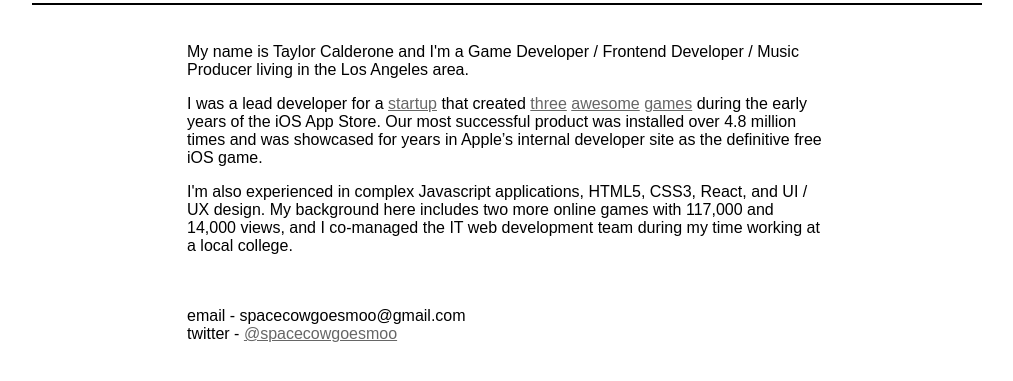
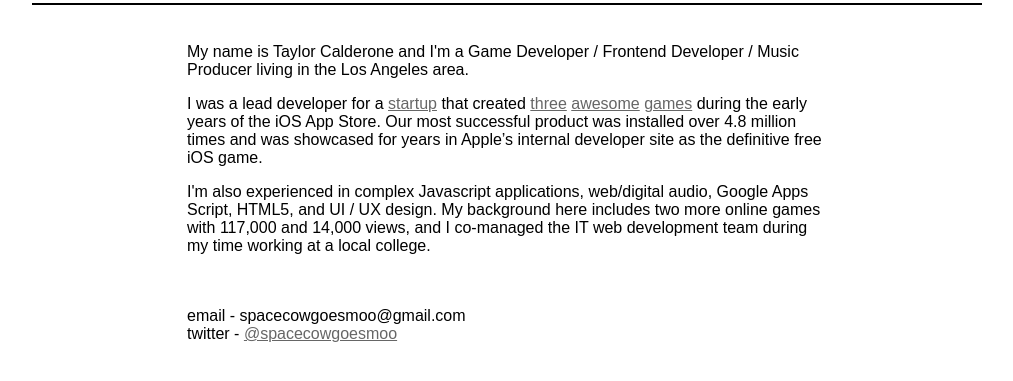
Before and after one commit to spacecowgoesmoo/taylorcalderone.com, a PHP site: page / in a window 1280 px wide. Shown: the part 87-468 px from the top of the page, without its empty margins (133-1146 px from the left). Run offline with PHP 8.4, Linux system fonts and the light colour scheme.

Commit message:
Changed some paragraph text

```diff
--- a/index.php
+++ b/index.php
@@ -8,7 +8,7 @@
 
 	<p>I was a lead developer for a <a href='http://www.bovinedragonsoftware.com' target='_blank' rel='noopener'>startup</a> that created <a href ="https://toucharcade.com/2013/09/30/trace-2-review-years-ahead-of-the-first-game/" target='_blank' rel="noopener">three</a> <a href ="https://web.archive.org/web/20190211195412/http://www.slidetoplay.com/gomi-review/" target='_blank' rel="noopener">awesome</a> <a href='https://toucharcade.com/2008/10/08/spacecowmusics-trace-finally-hits-the-app-store/' target='_blank' rel='noopener'>games</a> during the early years of the iOS App Store. Our most successful product was installed over 4.8 million times and was showcased for years in Apple’s internal developer site as the definitive free iOS game.</p>
 
-	<p>I'm also experienced in complex Javascript applications, HTML5, CSS3, React, and UI / UX design. My background here includes two more online games with 117,000 and 14,000 views, and I co-managed the IT web development team during my time working at a local college.</p>
+	<p>I'm also experienced in complex Javascript applications, web/digital audio, Google Apps Script, HTML5, and UI / UX design. My background here includes two more online games with 117,000 and 14,000 views, and I co-managed the IT web development team during my time working at a local college.</p>
 
 	<br><br>email - spacecowgoesmoo@gmail.com
 	<br>twitter - <a href="https://twitter.com/spacecowgoesmoo" target='_blank' rel="noopener">@spacecowgoesmoo</a>
```
